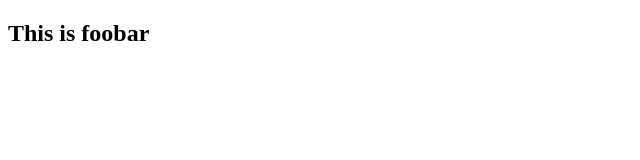
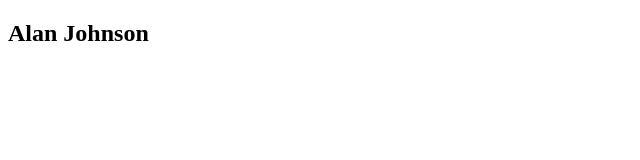
Before and after one commit to alanjohnsonDev/foobar, a plain HTML site: page Desktop/foobar/index.html in a window 1280 px wide. Shown: the full height of the page, 0-640 px from the left. Drawn offline with Linux system fonts and the light colour scheme.

Commit message:
update h2 with my name

```diff
--- a/Desktop/foobar/index.html
+++ b/Desktop/foobar/index.html
@@ -4,6 +4,6 @@
     <title>I'm Committed</title>
 </head>
 <body>
-    <h2>This is foobar</h2>
+    <h2>Alan Johnson</h2>
 </body>
 </html>
```
